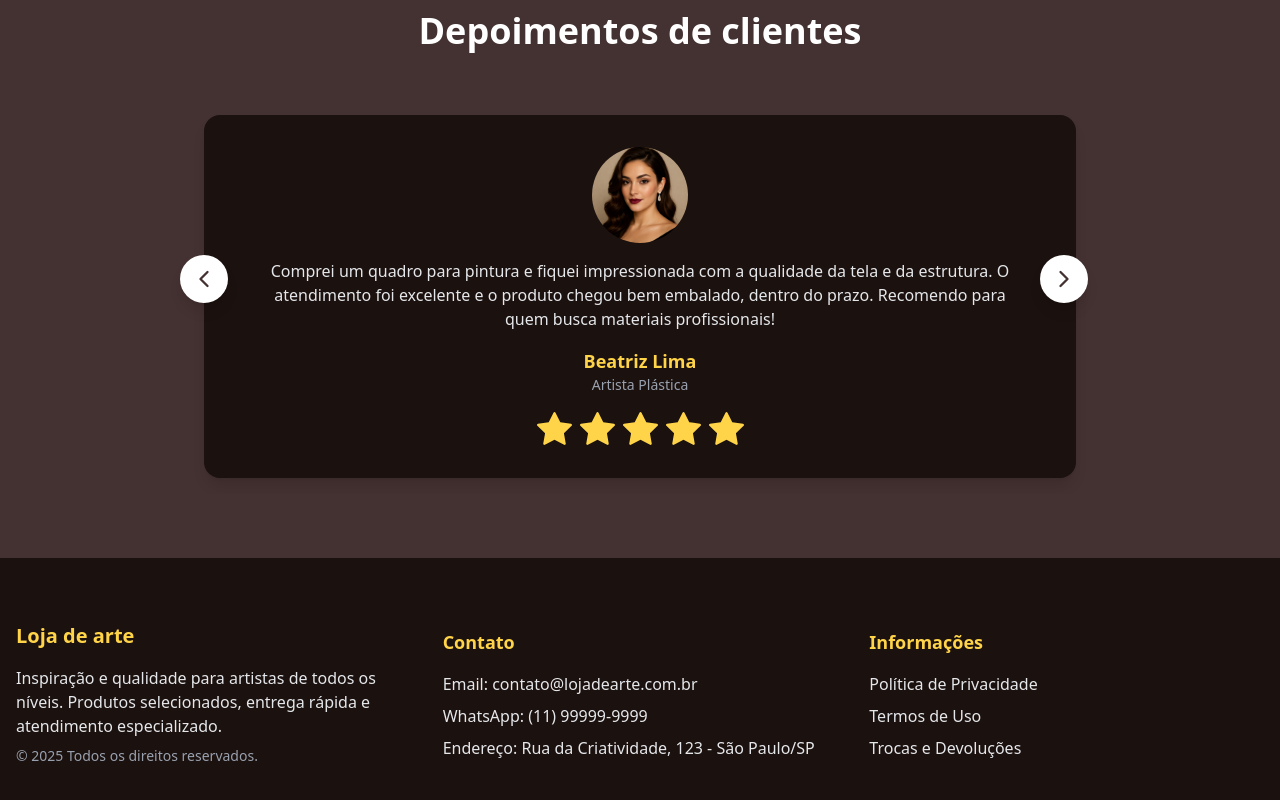
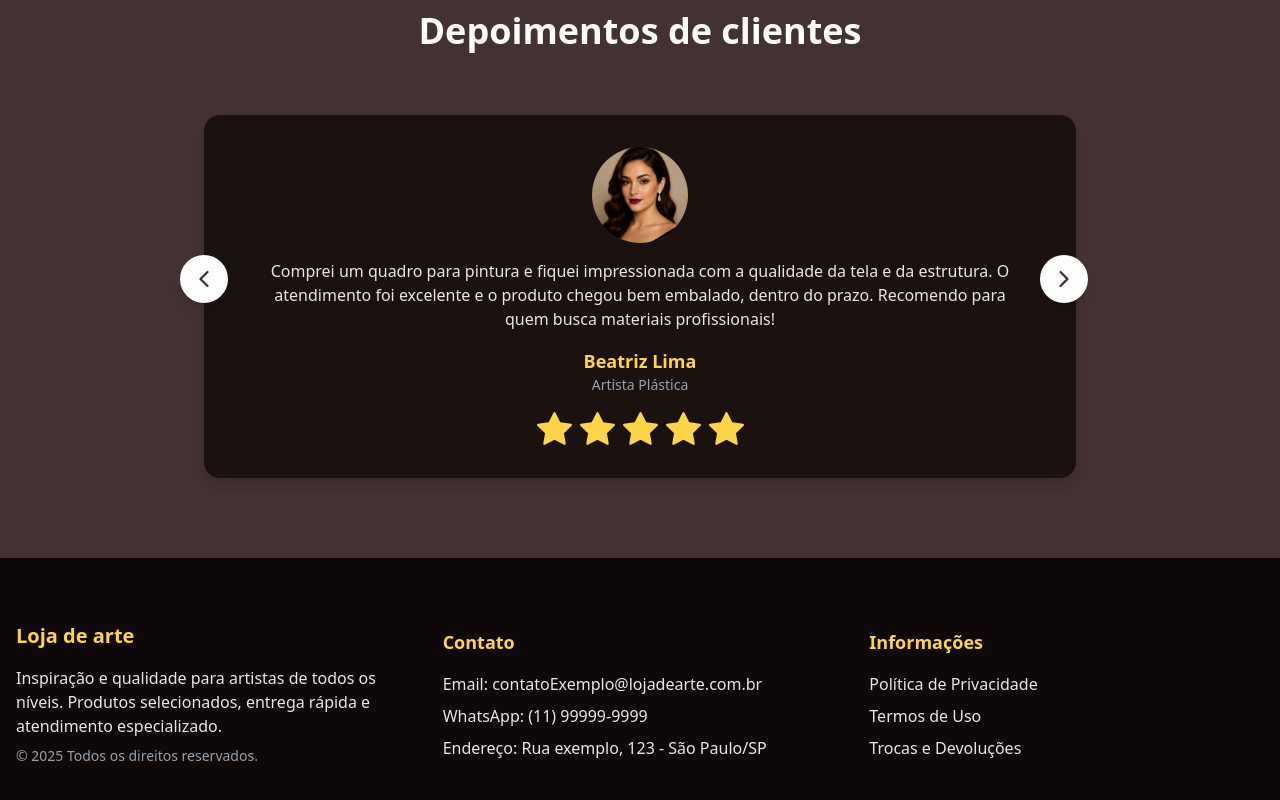
Before and after one commit to vitchin/DrawThings, a Next.js app: page / in a window 1280 px wide. Shown: the part 1526-2326 px from the top of the page. Built offline with nearby package versions, Linux system fonts and the light colour scheme.

Commit message:
[feat] ajustes footer

```diff
--- a/src/app/components/footer.tsx
+++ b/src/app/components/footer.tsx
@@ -1,22 +1,6 @@
-import Image from "next/image";
-import golden from "../../../public/golden.png"
-import royal from "../../../public/primier.png"
-import primier from "../../../public/royal.png"
-import whiskas from "../../../public/natural.png"
-import natural from "../../../public/whiskas.png"
-
-
-const brands = [
-    {name: "Royal Canin", image: royal},
-    {name: "Golden", image: golden},
-    {name: "Primier", image: primier},
-    {name: "Formula Natural", image: natural},
-    {name: "Whiskas", image: whiskas}
-]
-
 export function Footer() {
     return (
-        <section id="SuportSection" className="bg-[#1b110e] py-16 text-white">
+        <section id="SuportSection" className="bg-[#0e0908] py-16 text-white">
             <div className="container mx-auto px-4">
                 <footer className="grid grid-cols-1 md:grid-cols-3 gap-8 items-center justify-center">
                     <div>
@@ -31,9 +15,9 @@ export function Footer() {
                     <div>
                         <h4 className="text-lg font-semibold mb-4 text-[#FFD449]">Contato</h4>
                         <ul className="space-y-2 text-gray-200">
-                            <li>Email: contato@lojadearte.com.br</li>
+                            <li>Email: contatoExemplo@lojadearte.com.br</li>
                             <li>WhatsApp: (11) 99999-9999</li>
-                            <li>Endereço: Rua da Criatividade, 123 - São Paulo/SP</li>
+                            <li>Endereço: Rua exemplo, 123 - São Paulo/SP</li>
                         </ul>
                     </div>
                     <div>
```
